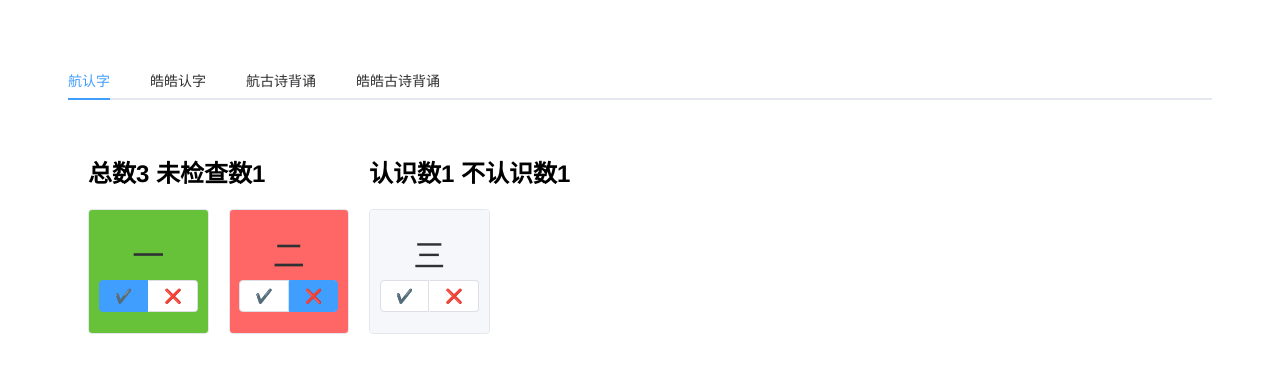
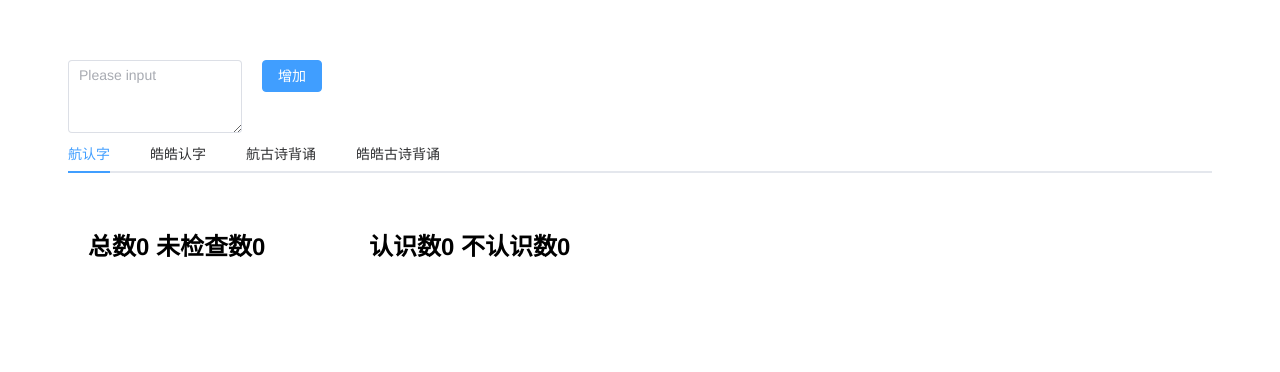
Before and after one commit to liaoxueqing/word-management, a Vue app: page / in a window 1280 px wide. Shown: the top 372 px of the page. Built offline with nearby package versions, Linux system fonts and the light colour scheme.

Commit message:
#feat: add addWords logic

```diff
--- a/src/App.vue
+++ b/src/App.vue
@@ -1,5 +1,18 @@
 <template>
   <div class="main">
+    <el-row :wrap="true" :gutter="20" class="create-area">
+      <el-col :xs="24" :sm="12" :md="6" :lg="4">
+        <el-input
+        v-model="newWords"
+        :rows="3"
+        type="textarea"
+        placeholder="Please input"
+      />
+      </el-col>
+      <el-col :xs="24" :sm="12" :md="6" :lg="4">
+        <el-button type="primary" @click="addWords">增加</el-button>
+      </el-col>
+    </el-row>
   <el-tabs v-model="activeName">
     <el-tab-pane label="航认字" name="first">
       <WordManagement :words="words1"
@@ -21,17 +34,23 @@
 </template>
 
 <script setup>
-import { ref } from 'vue'
+import { ref, onMounted } from 'vue'
 import WordManagement from './components/WordManagement.vue'
 import PoetryManagement from './components/PoetryManagement.vue'
 import { ElTabs, ElTabPane } from 'element-plus'
 
 const activeName = ref('first')
 //todo 从文件读值
-const words1 = ref([{text:'一',status:true},{text:'二',status:false},{text:'三',status:''}])
-const words2 = ref([{text:'六',status:true}])
+const words1 = ref([])
+const words2 = ref([])
+const newWords = ref('')
 const poetries1 = ref(['静夜思'])
 const poetries2 = ref(['春晓'])
+
+onMounted(() => {
+  words1.value = JSON.parse(localStorage.getItem('first')) || [];
+  words2.value = JSON.parse(localStorage.getItem('second')) || [];
+})
 
 const handleWordsUpdate = (wordsRef, updatedWords) => {
   // todo 修改值并写入文件
@@ -42,6 +61,44 @@ const handleWordsUpdate = (wordsRef, updatedWords) => {
     }
 }
 
+const addWords = () => {
+  if (!newWords.value.trim()) return; // 空值检查
+
+  // 分割并处理新单词
+  const newWordsArray = newWords.value
+  .split('');
+
+  // 去重逻辑
+  const existingWords = new Set(words1.value.map(item => item.text));
+
+  // 过滤掉已存在的单词
+  const uniqueNewWords = newWordsArray.filter(word =>
+    !existingWords.has(word)
+  );
+  if (!uniqueNewWords.length) {
+    newWords.value = '';
+    return;
+  }
+
+  // 创建新单词对象数组
+  const newWordObjects = uniqueNewWords.map(word => ({
+    text: word,
+    status: ''
+  }));
+
+  // 更新数据
+  const updatedWords1 = [...words1.value, ...newWordObjects];
+  const updatedWords2 = [...words2.value, ...newWordObjects];
+
+  words1.value = updatedWords1;
+  words2.value = updatedWords2;
+
+  // 保存到本地存储
+  localStorage.setItem('first', JSON.stringify(updatedWords1));
+  localStorage.setItem('second', JSON.stringify(updatedWords2));
+  newWords.value = '';
+}
+
 </script>
 
 <style>
--- a/src/components/WordManagement.vue
+++ b/src/components/WordManagement.vue
@@ -76,13 +76,6 @@ export default {
   padding: 20px;
 }
 
-.words-container {
-  display: flex;
-  gap: 20px;
-  flex-wrap: wrap;
-  margin-top: 20px;
-}
-
 .word-item {
   font-size: 32px;
   display: flex;
```
Also changed, not shown: 1 other file (tests, documents, lock files or other folders).
